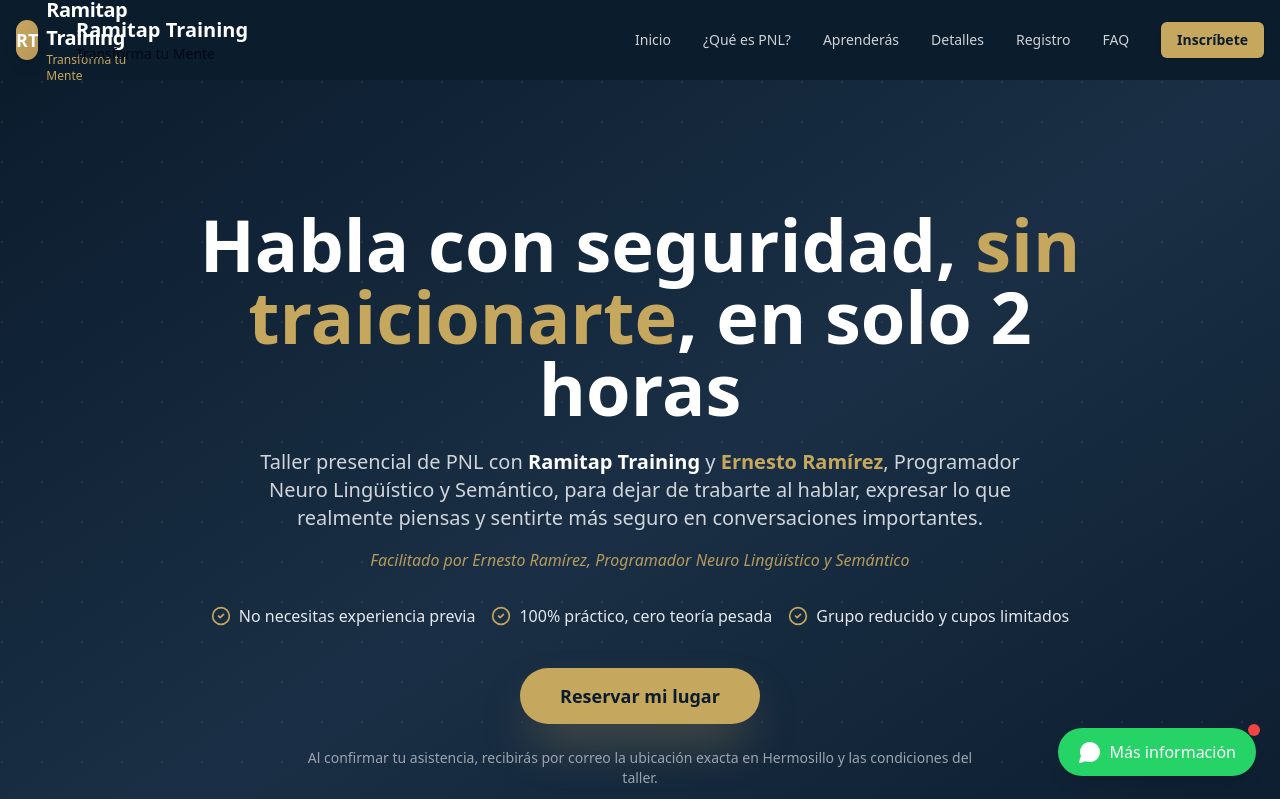
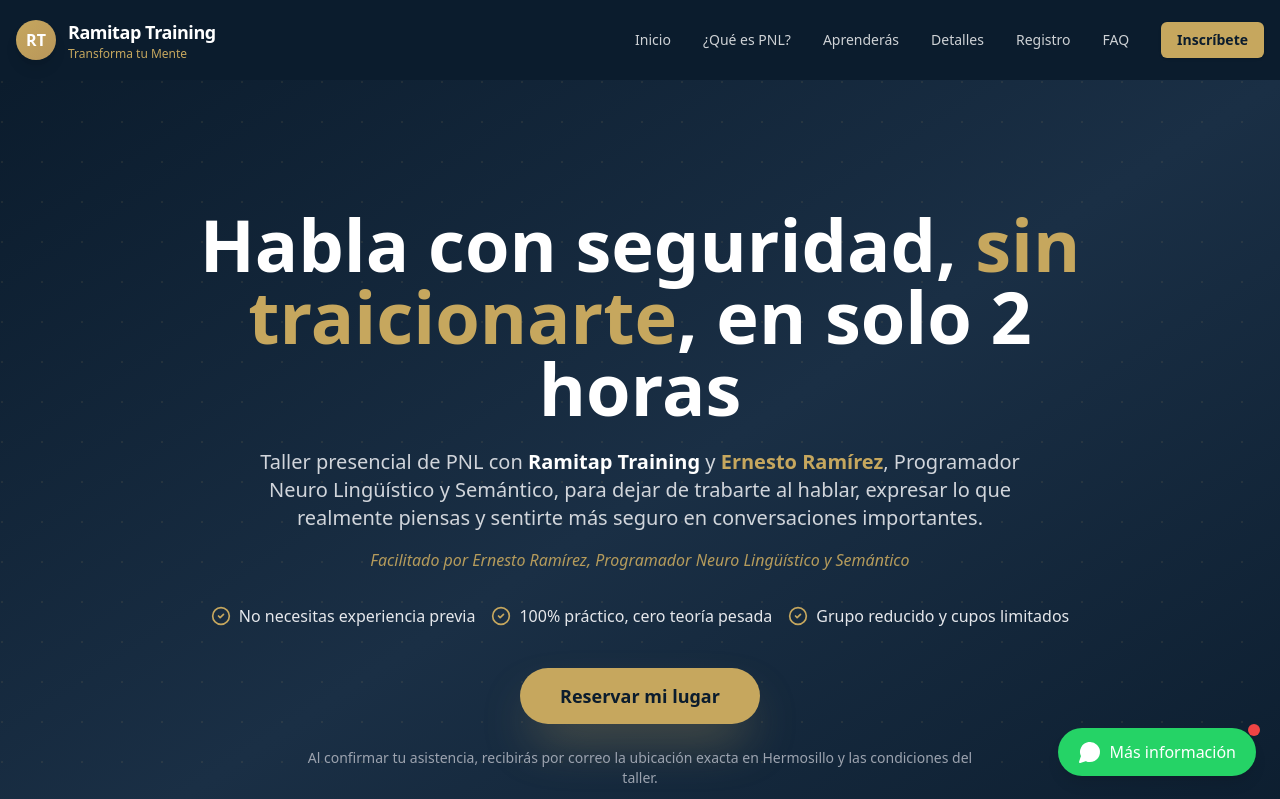
Before and after one commit to ErnestoGTP/sg-3a01a85b-a6ef-4f6c-abcb-a07442e1cb7e-1772639400, a Next.js app: page / in a window 1280 px wide. Shown: the top 799 px of the page. Built offline with nearby package versions, Linux system fonts and the light colour scheme.

Commit message:
refactor(ui): Apply strict Tailwind CSS rules to prevent class stacking

```diff
--- a/src/components/Logo.tsx
+++ b/src/components/Logo.tsx
@@ -14,9 +14,15 @@
   showIcon = true
 }: LogoProps) {
   const sizeClasses = {
-    sm: "text-lg",
-    md: "text-xl",
-    lg: "text-2xl md:text-3xl"
+    sm: "text-base",
+    md: "text-lg",
+    lg: "text-xl"
+  };
+
+  const iconSizeClasses = {
+    sm: "w-8 h-8 text-sm",
+    md: "w-10 h-10 text-base",
+    lg: "w-12 h-12 text-lg"
   };
 
   const colorClasses = {
@@ -26,21 +32,24 @@
   };
 
   return (
-    <div className={cn("flex items-center gap-2", className)}>
+    <div className={cn("flex flex-row items-center gap-3", className)}>
       {showIcon && (
-        <div className="w-10 h-10 rounded-full bg-gradient-to-br from-[#C6A75E] to-[#B8965A] flex items-center justify-center shadow-lg">
-          <span className="text-white font-bold text-lg">RT</span>
+        <div className={cn(
+          "rounded-full bg-gradient-to-br from-[#C6A75E] to-[#B8965A] flex items-center justify-center shadow-lg flex-shrink-0",
+          iconSizeClasses[size]
+        )}>
+          <span className="text-white font-bold">RT</span>
         </div>
       )}
-      <div className="flex flex-col">
+      <div className="flex flex-col leading-tight">
         <span className={cn(
-          "font-bold leading-none tracking-tight",
+          "font-bold tracking-tight whitespace-nowrap",
           sizeClasses[size],
           colorClasses[variant]
         )}>
           Ramitap Training
         </span>
-        <span className="text-xs text-[#C6A75E] font-medium">
+        <span className="text-xs text-[#C6A75E] font-medium whitespace-nowrap">
           Transforma tu Mente
         </span>
       </div>
--- a/src/components/Navbar.tsx
+++ b/src/components/Navbar.tsx
@@ -54,31 +54,10 @@
         }`}
       >
         <div className="container mx-auto px-4">
-          <div className="flex items-center justify-between h-20">
-            {/* Logo and Brand - Mobile */}
-            <Link href="/" className="flex items-center space-x-3 lg:hidden">
-              <Logo className="h-10 w-10" />
-              <div className="flex flex-col">
-                <span className="font-bold text-lg text-white">
-                  Ramitap Training
-                </span>
-                <span className="text-xs text-gold-light">
-                  {workshopConfig.brand.tagline}
-                </span>
-              </div>
-            </Link>
-
-            {/* Logo and Brand - Desktop/Tablet */}
-            <Link href="/" className="hidden lg:flex items-center space-x-3">
-              <Logo className="h-12 w-12" />
-              <div className="flex flex-col">
-                <span className="font-bold text-xl text-white">
-                  Ramitap Training
-                </span>
-                <span className="text-sm text-gold-light">
-                  {workshopConfig.brand.tagline}
-                </span>
-              </div>
+          <div className="flex items-center justify-between w-full h-20">
+            {/* Logo - Visible en todas las resoluciones */}
+            <Link href="/" className="flex items-center">
+              <Logo variant="light" size="md" showIcon={true} />
             </Link>
 
             {/* Desktop Menu */}
@@ -87,14 +66,14 @@
                 <button
                   key={item.id}
                   onClick={() => scrollToSection(item.id)}
-                  className="text-white/80 hover:text-[#C6A75E] transition-colors text-sm font-medium"
+                  className="text-white/80 hover:text-[#C6A75E] transition-colors text-sm font-medium whitespace-nowrap"
                 >
                   {item.label}
                 </button>
               ))}
               <Button
                 onClick={() => scrollToSection("registro")}
-                className="bg-[#C6A75E] hover:bg-[#C6A75E]/90 text-[#0B1C2D] font-semibold"
+                className="bg-[#C6A75E] hover:bg-[#C6A75E]/90 text-[#0B1C2D] font-semibold whitespace-nowrap"
               >
                 Inscríbete
               </Button>
@@ -103,7 +82,7 @@
             {/* Mobile Menu Button */}
             <button
               onClick={() => setIsMobileMenuOpen(!isMobileMenuOpen)}
-              className="lg:hidden text-white p-2 hover:bg-white/10 rounded-lg transition-colors"
+              className="lg:hidden text-white p-2 hover:bg-white/10 rounded-lg transition-colors flex-shrink-0"
               aria-label="Toggle menu"
             >
               {isMobileMenuOpen ? (
@@ -138,15 +117,10 @@
         >
           {/* Sidebar Header */}
           <div className="flex items-center justify-between p-6 border-b border-white/10">
-            <div className="flex items-center space-x-3">
-              <Logo variant="light" size="sm" />
-              <span className="text-white font-semibold">
-                {workshopConfig.brand.name}
-              </span>
-            </div>
+            <Logo variant="light" size="sm" showIcon={true} />
             <button
               onClick={() => setIsMobileMenuOpen(false)}
-              className="text-white/70 hover:text-white p-2 hover:bg-white/10 rounded-lg transition-colors"
+              className="text-white/70 hover:text-white p-2 hover:bg-white/10 rounded-lg transition-colors flex-shrink-0"
               aria-label="Close menu"
             >
               <X className="w-5 h-5" />
```
